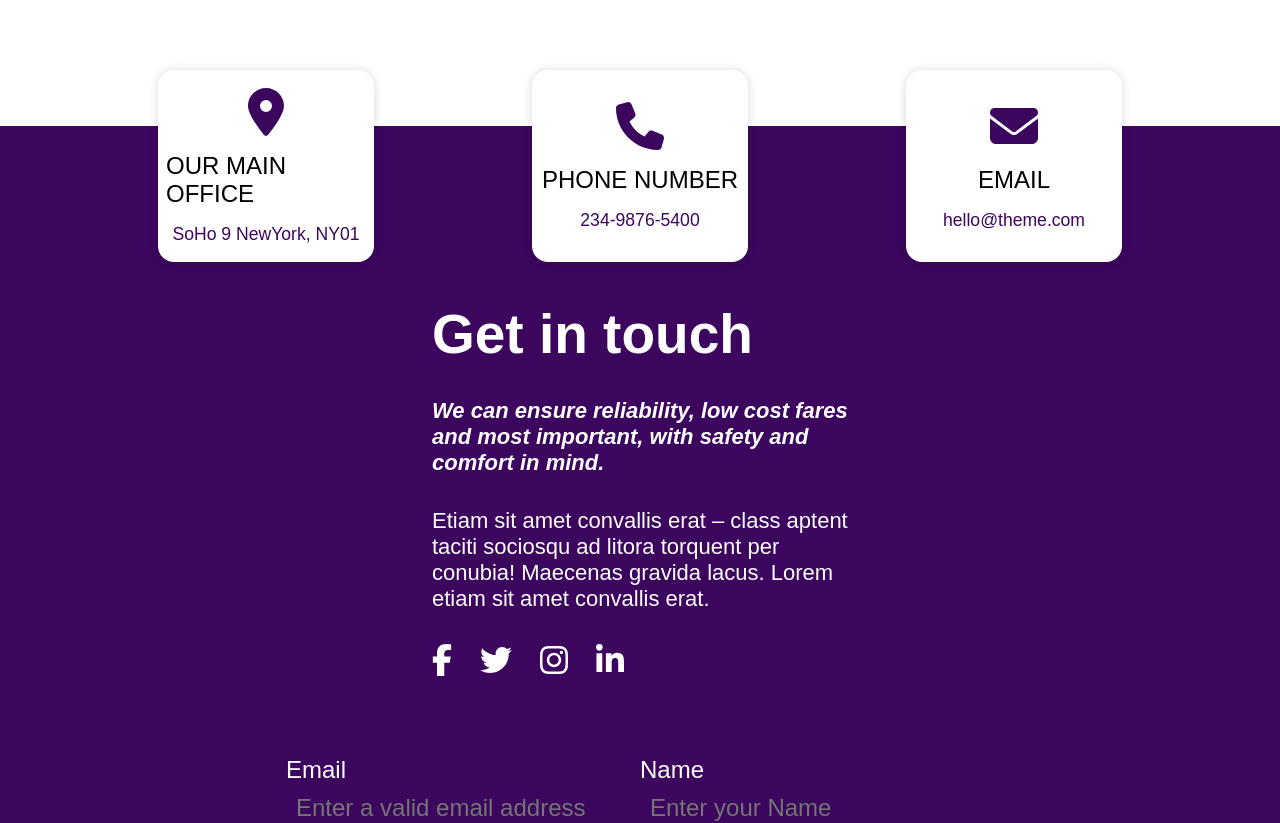
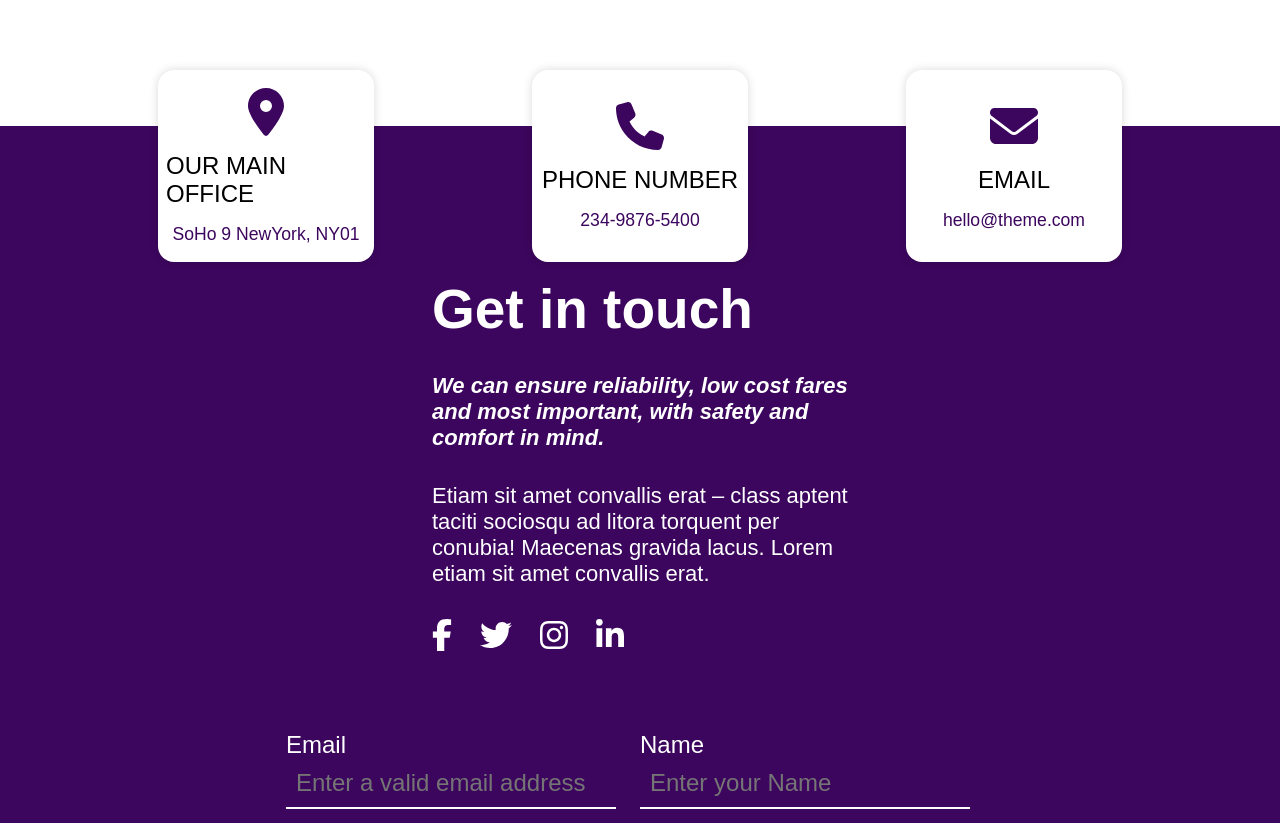
Before and after one commit to khashayaryaghma/WebSoftwareDevelopers, a React (Create React App) app in the folder client/: page / in a window 1280 px wide. Shown: the part 5200-6023 px from the top of the page. Built offline with nearby package versions, Linux system fonts and the light colour scheme.

Commit message:
improve footer padding

```diff
--- a/client/src/components/Footer/Footer.style.js
+++ b/client/src/components/Footer/Footer.style.js
@@ -9,7 +9,7 @@ export const StyledFooter = styled.footer`
         justify-content: center;
         align-items: center;
         position: relative;
-        padding-top: 8rem;
+        padding-top: 8vmax;
         padding-bottom: 6rem;
 `
 
```
